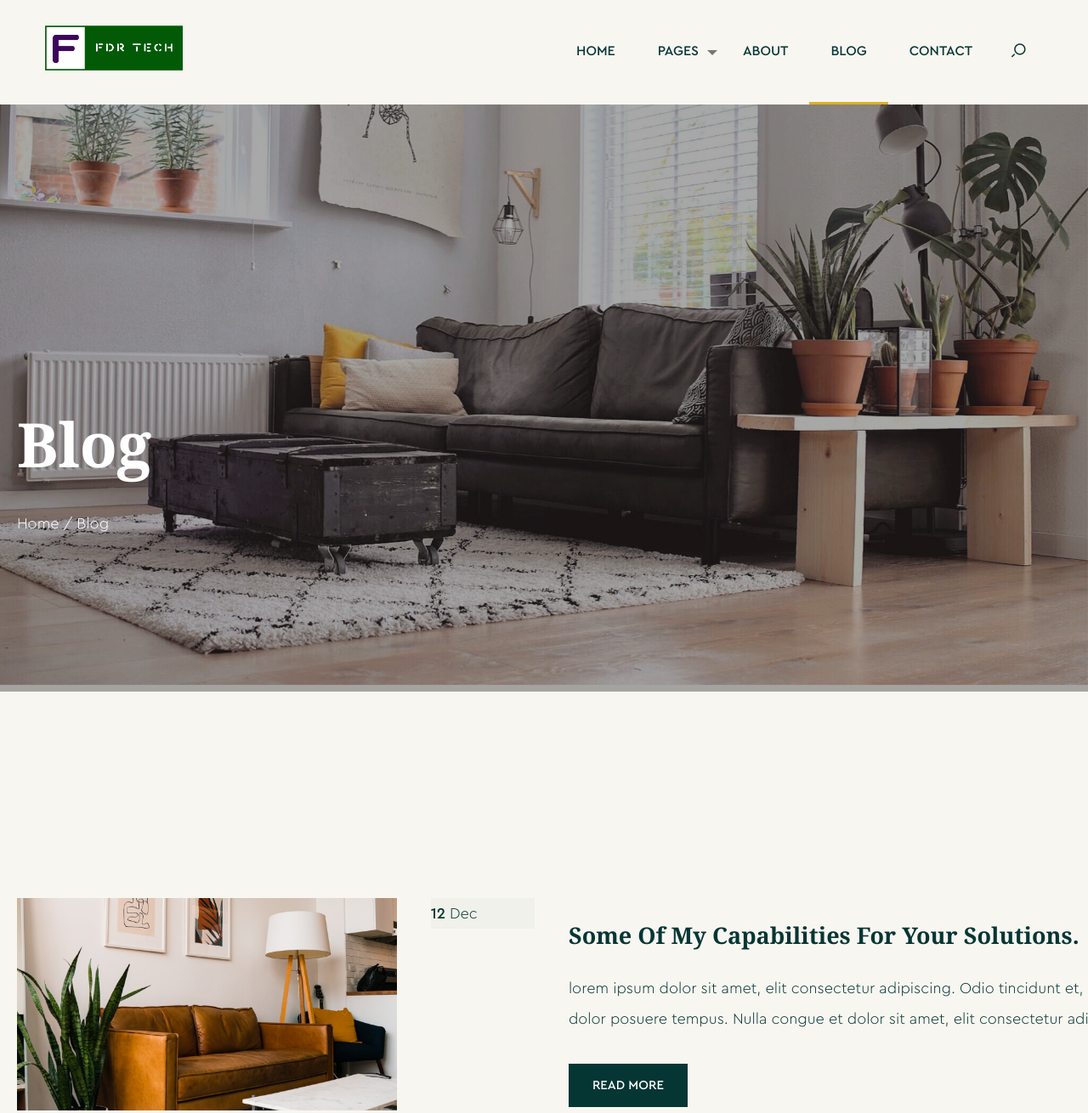
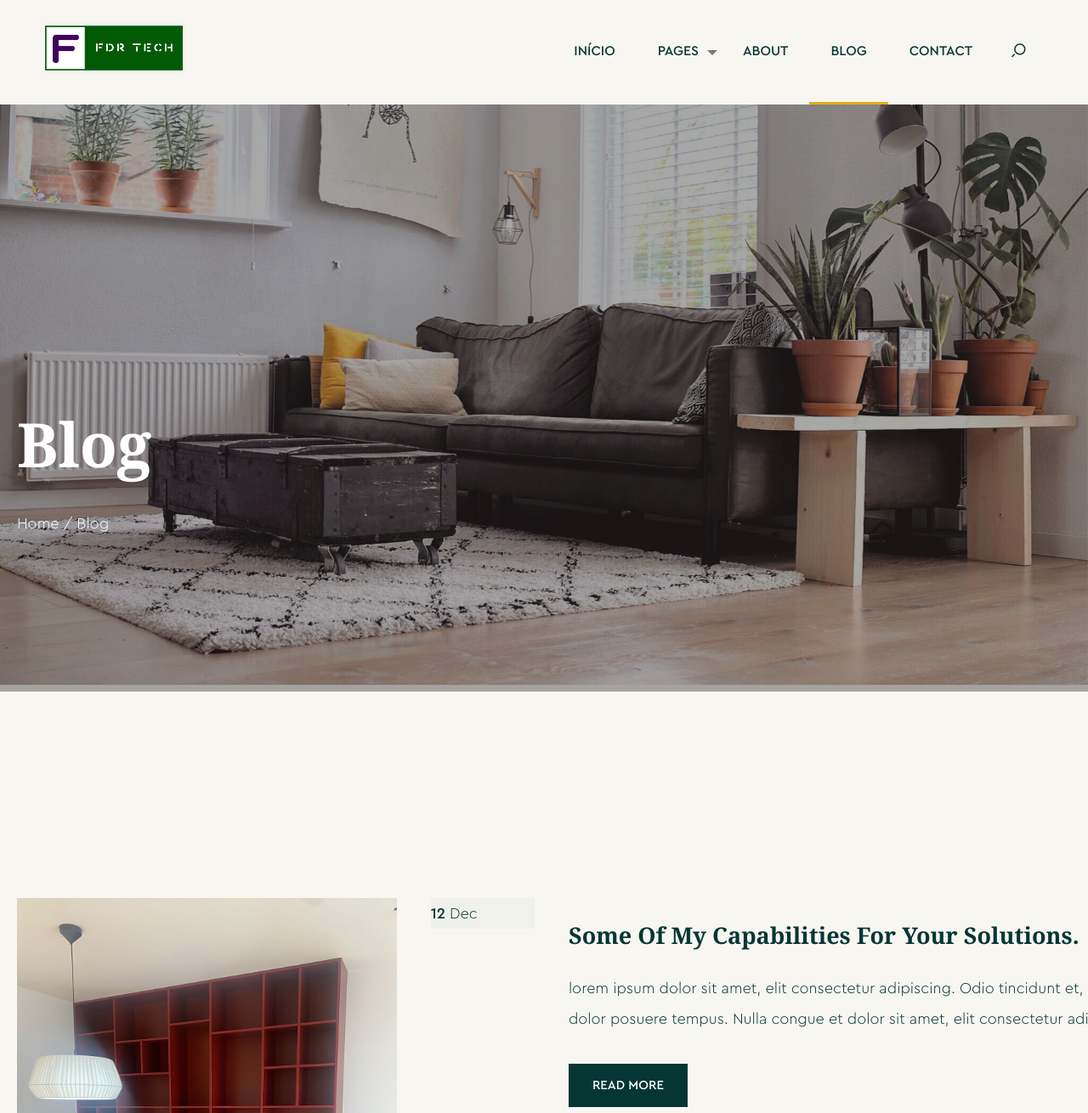
Before and after one commit to fdrtech1/Fdrtechempreendimentos, a plain HTML site: page blog.html in a window 1280 px wide. Shown: the top 1310 px of the page at 85% size. Drawn offline with Linux system fonts and the light colour scheme; files whose address does not match are found by name.

Commit message:
alteracao de imagem

```diff
--- a/blog.html
+++ b/blog.html
@@ -61,12 +61,12 @@
 						<nav id="navbar">
 							<div class="main-menu stellarnav">
 								<ul class="menu-list">
-									<li class="menu-item active"><a href="#home">Home</a></li>
+									<li class="menu-item active"><a href="#home">Início</a></li>
 									<li class="menu-item has-sub">
 										<a href="#" class="nav-link">Pages</a>
 										<ul>
-									        <li><a href="index.html">Home</a></li>
-									        <li><a href="about.html">About</a></li>
+									        <li><a href="index.html">Início</a></li>
+									        <li><a href="about.html">Sobre</a></li>
 									        <li><a href="styles.html">Styles</a></li>
 									        <li class="active"><a href="blog.html">Blog</a></li>
 									        <li><a href="portfolio.html">Portfolio</a></li>
@@ -126,7 +126,7 @@
 			<div class="row">
 				<div class="col-md-4" data-aos="fade-right">
 					<div class="post-media">
-						<img src="images/post-item2.jpg" alt="post">
+						<img src="images\Behance designer interiore\construçao\Fdrtech designer (33).jpeg" alt="post">
 					</div>
 				</div>
 
```
